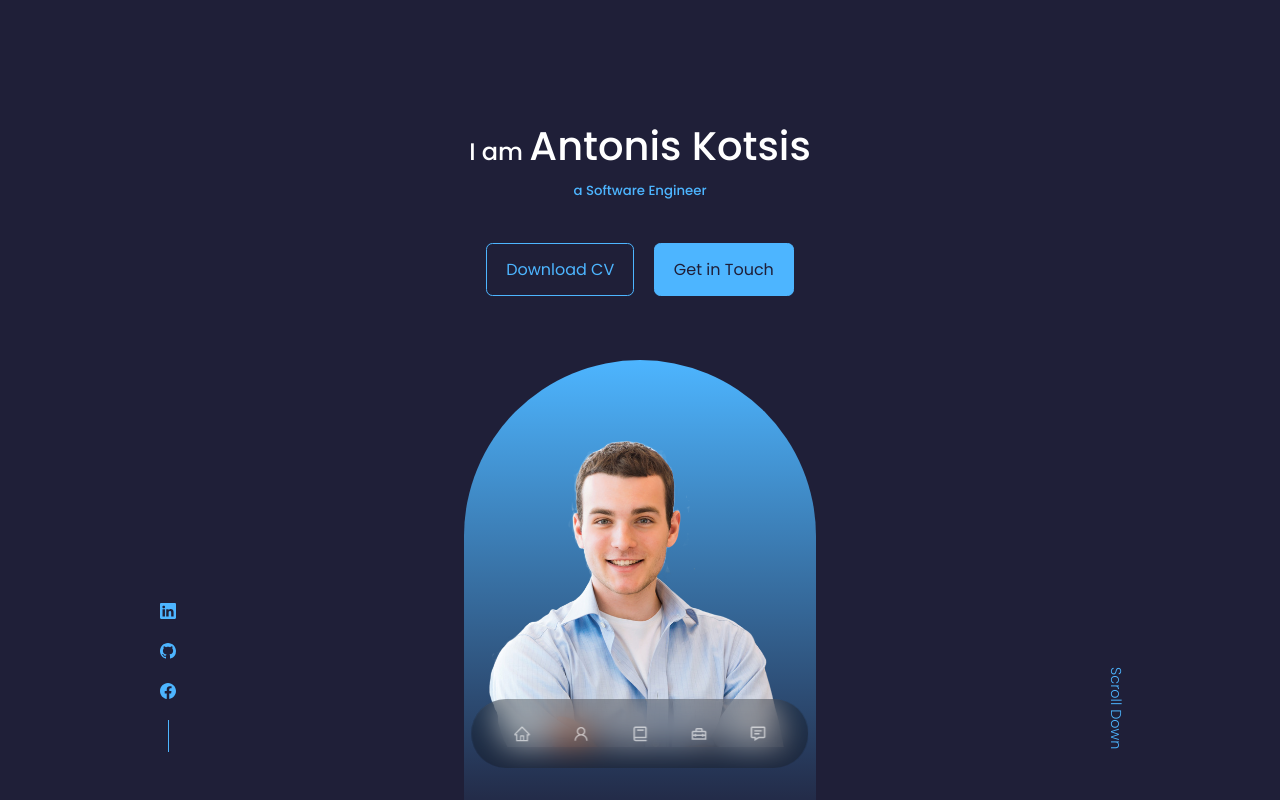
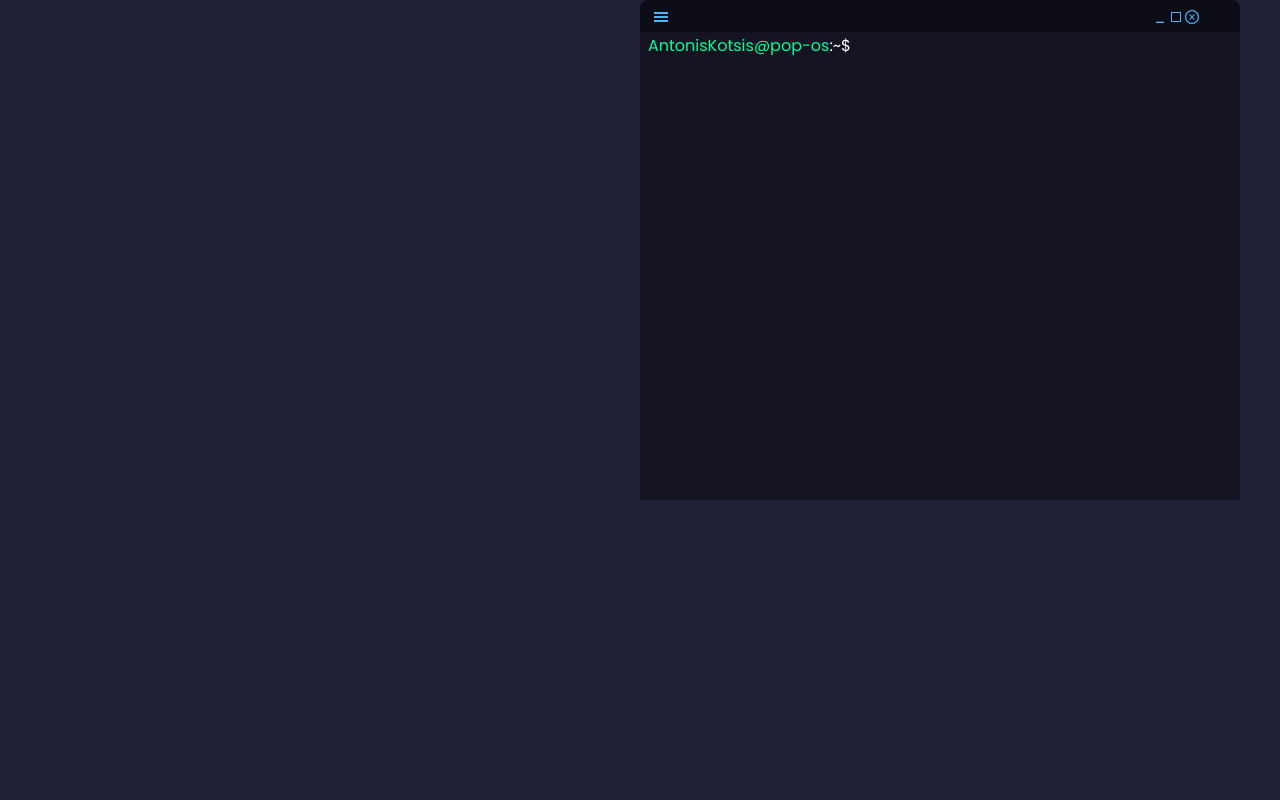
Before and after one commit to AntonisKotsis/myPortfolio, a React (Create React App) app: page / in a window 1280 px wide. Shown: the top 800 px of the page. Built offline with nearby package versions, Linux system fonts and the light colour scheme.

Commit message:
Stage 6: Implemented a terminal like ui. Now all the components are disabled must renable later

```diff
--- a/package.json
+++ b/package.json
@@ -8,6 +8,7 @@
     "@testing-library/user-event": "^13.5.0",
     "react": "^18.2.0",
     "react-dom": "^18.2.0",
+    "react-draggable": "^4.4.5",
     "react-icons": "^4.4.0",
     "react-scripts": "5.0.1",
     "web-vitals": "^2.1.4"
--- a/src/App.jsx
+++ b/src/App.jsx
@@ -7,20 +7,22 @@ import Nav from './components/nav_component/Nav'
 import Services  from './components/services_component/Services'
 import Portfolio from './components/portfolio_component/Portfolio'
 import Footer from './components/footer_component/Footer'
+import Terminal from './components/terminal_component/Terminal'
 
 const App = () => {
   return (
     <div>
 
-      <Header/>
+      {/* <Header/>
       <Nav/>
       <About/>
       <Experience/>
       <Services/>
       <Portfolio/>
       <Contact/>
-      <Footer/>
+      <Footer/> */}
 
+      <Terminal/>
 
     </div>
   )
--- a/src/components/nav_component/Nav.jsx
+++ b/src/components/nav_component/Nav.jsx
@@ -5,14 +5,17 @@ import {AiOutlineUser} from 'react-icons/ai'
 import {BiBook} from 'react-icons/bi'
 import {MdOutlineHomeRepairService} from 'react-icons/md'
 import {BiMessageDetail} from 'react-icons/bi'
+import { useState } from 'react'
+
 const Nav = () => {
+  const [activeItem,setActiveItem]=useState('#');
   return (
     <nav>
-      <a href="#" className='active'><AiOutlineHome/></a>
-      <a href="#about"><AiOutlineUser/></a>
-      <a href="#experience"><BiBook/></a>
-      <a href="#portfolio"><MdOutlineHomeRepairService/></a>
-      <a href="#contact"><BiMessageDetail/></a>
+      <a href="#" onClick={()=> setActiveItem('#')} className={activeItem==='#' ? 'active' : ''}><AiOutlineHome/></a>
+      <a href="#about" onClick={()=>setActiveItem('#about')} className={activeItem==='#about' ? 'active' : ''}><AiOutlineUser/></a>
+      <a href="#experience" onClick={()=>setActiveItem('#experience')} className={activeItem==='#experience' ? 'active' : ''}><BiBook/></a>
+      <a href="#portfolio" onClick={()=>setActiveItem('#portfolio')} className={activeItem==='#portfolio' ? 'active' : ''}><MdOutlineHomeRepairService/></a>
+      <a href="#contact" onClick={()=>setActiveItem('#contact')} className={activeItem==='#contact' ? 'active' : ''}><BiMessageDetail/></a>
     </nav>
   )
 }
--- a/src/components/nav_component/nav.css
+++ b/src/components/nav_component/nav.css
@@ -27,7 +27,7 @@ nav a:hover{
     background: rgba(0, 0, 0, 0.3);
 }
 
-nav a:active{
+nav a.active{
     background: var(--color-bg);
     color:var(--color-white);
 }
--- /dev/null
+++ b/src/components/terminal_component/Actionbar.jsx
@@ -0,0 +1,25 @@
+import React from 'react'
+import { GiHamburgerMenu } from 'react-icons/gi'
+import { MdMinimize } from 'react-icons/md'
+import { VscChromeMaximize } from 'react-icons/vsc'
+import { AiOutlineCloseCircle } from 'react-icons/ai'
+import './terminal.css'
+const Actionbar = () => {
+    return (
+        <div className="actionBar">
+
+            <div className="left_icons">
+                <a href=""><GiHamburgerMenu /></a>
+            </div>
+
+            <div className="right_icons">
+                <a href=""><MdMinimize /></a>
+                <a href=""><VscChromeMaximize /></a>
+                <a href=""><AiOutlineCloseCircle /></a>
+            </div>
+
+        </div>
+    )
+}
+
+export default Actionbar
--- /dev/null
+++ b/src/components/terminal_component/Terminal.jsx
@@ -0,0 +1,20 @@
+import React from "react";
+import './terminal.css'
+import Draggable from 'react-draggable'
+import Actionbar from "./Actionbar";
+import TerminalInput from "./TerminalInput";
+
+
+
+const Terminal = () => {
+    return (
+        <Draggable className='centered' >
+            <div className="terminal centered">
+               <Actionbar/>
+               <TerminalInput/>
+            </div>
+        </Draggable>
+    )
+}
+
+export default Terminal
--- /dev/null
+++ b/src/components/terminal_component/TerminalInput.jsx
@@ -0,0 +1,12 @@
+import React from 'react'
+
+const TerminalInput = () => {
+  return (
+    <div>
+        <p className='user_name'><span>AntonisKotsis@pop-os</span>:~$<input className='input_box' type="text" /></p>
+
+    </div>
+  )
+}
+
+export default TerminalInput
--- /dev/null
+++ b/src/components/terminal_component/terminal.css
@@ -0,0 +1,58 @@
+
+.terminal{
+    height: 500px;
+    width: 600px;
+    background-color: rgba(0, 0, 0, 0.4);
+    overflow: auto;
+    /* resize: both; */
+    border-radius: 0.5rem 0.5rem 0 0;
+
+}
+
+.centered{
+    position: absolute;
+    left: 50%;
+    transform: translateX(-50%);
+    overflow: hidden;
+}
+
+.actionBar{
+    width: 600px;
+    height: 2rem;
+
+    border-radius: 0.5rem 0.5rem 0 0;
+
+    background-color: rgba(0, 0, 0, 0.3);
+
+    padding: 0.4rem 0.8rem ;
+    display: flex;
+    gap: 30rem;
+    backdrop-filter: blur(15px);
+}
+
+.left_icons{
+    width: 20%;
+    float: left;
+
+}
+
+.right_icons{
+    width: 80%;
+    float: right;
+}
+
+
+.user_name{
+    font-size: medium;
+    padding-left: 0.5rem;
+}
+
+.user_name span {
+    color: #00ff99;
+}
+
+.input_box{
+    background-color: rgba(0, 0, 0, 0);
+    color: white;
+    overflow-wrap: break-word;
+}
```
Also changed, not shown: 1 other file (tests, documents, lock files or other folders).
